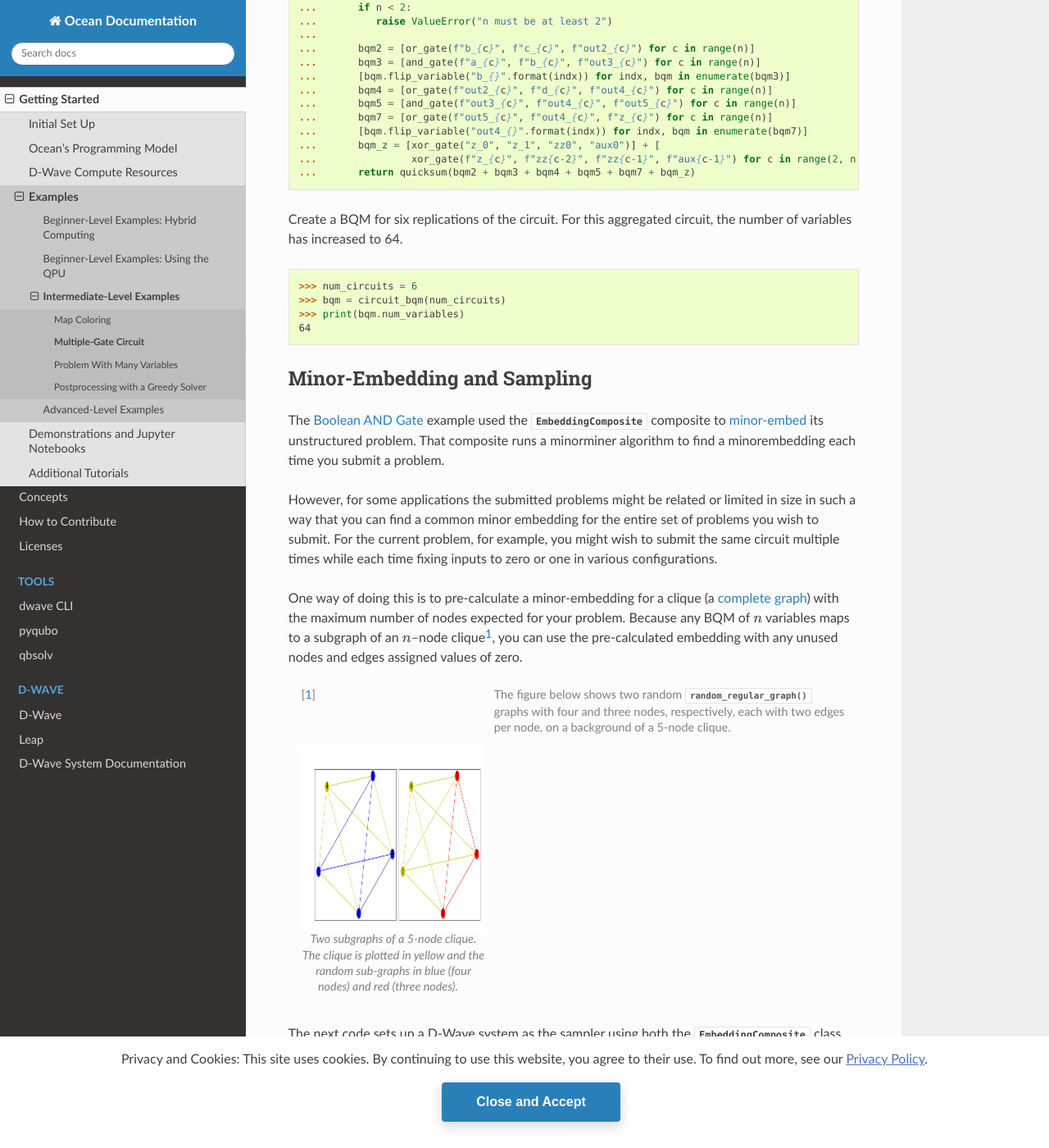
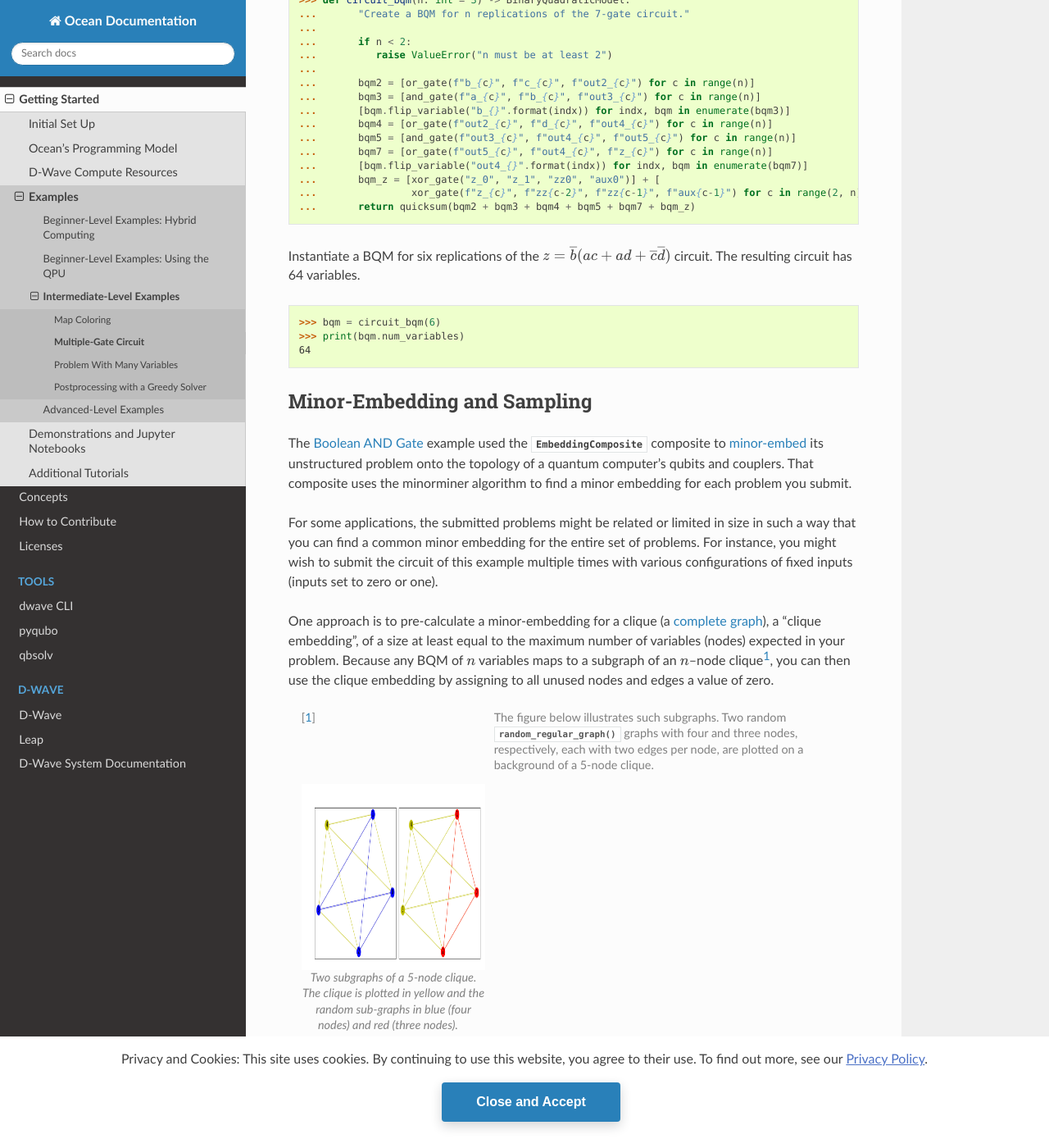
Before and after one commit to dwavesystems/dwave-ocean-sdk, a Sphinx documentation site: the page built from docs/examples/multi_gate.rst, in a window 1280 px wide and 1400 px high, scrolled down 3023 px. Shown: the whole window at 82% size. Built offline with Sphinx 7.4.7 and the Read the Docs theme 2.0.0, drawn with Linux system fonts in a browser that asks for light colours; pages that are not in the unit, such as notebooks, are missing from menus; the version number could not be read and is left out; some of the changed text lies outside the part shown.

Commit message:
Edit up to embedding time

```diff
--- a/docs/examples/multi_gate.rst
+++ b/docs/examples/multi_gate.rst
@@ -6,7 +6,8 @@ Multiple-Gate Circuit
 
 This example solves a logic-circuit problem on a D-Wave quantum computer. It
 expands on the discussion in the :ref:`and` example about the effect of
-:term:`minor-embedding` on performance.
+:term:`minor-embedding` on performance, demonstrating different approaches to
+embedding.
 
 .. raw::  latex
 
@@ -91,16 +92,17 @@ Formulating the Problem as a CSP
 
 Other examples (:ref:`not` and :ref:`and`) show how a Boolean gate is
 represented as a *constraint satisfaction problem* (:term:`CSP`) on a quantum
-computer. This example does the same for multiple gates that constitute a circuit.
+computer. This example aggregates the resulting binary quadratic models (BQM)
+to do the same for multiple gates that constitute a circuit.
 
 Small-Circuit Problem
 ---------------------
 
-The code below uses common Boolean gates provided by
-:doc:`dimod </docs_dimod/sdk_index>` BQM generators, represents the NOT
-operation by flipping the relevant variable, and sums the BQMs. The resulting
-aggregate BQM has its lowest value for variable assignments that satisfy all the
-constraints representing the circuit's Boolean gates.
+The code below represents standard Boolean gates with BQMs provided by
+:doc:`dimod </docs_dimod/sdk_index>` BQM generators, represents the Boolean NOT
+operation by inverting the coefficients of the relevant variables, and sums the
+gate-level BQMs. The resulting aggregate BQM has its lowest value for variable
+assignments that satisfy all the constraints representing the circuit's Boolean gates.
 
 >>> from dimod.generators import and_gate, or_gate
 ...
@@ -116,10 +118,12 @@ constraints representing the circuit's Boolean gates.
 >>> print(bqm.num_variables)
 9
 
-This circuit is small enough to solve by brute force. The following code prints
-solutions in which the circuit's output, :math:`z` is true.
+This circuit is small enough to solve with a brute-force algorithm such as that
+used by the :class:`~dimod.reference.samplers.ExactSolver` class. The following
+code prints solutions in which the circuit's output, :math:`z`, is 1 (True).
 
 >>> from dimod import ExactSolver
+...
 >>> solutions = ExactSolver().sample(bqm).lowest()
 >>> z = []
 >>> out_fields = [key for key in list(next(solutions.data(['sample'])))[0].keys() if 'out' in key]
@@ -136,7 +140,7 @@ solutions in which the circuit's output, :math:`z` is true.
 {'a': 1, 'b': 0, 'c': 0, 'd': 0, 'z': 1}
 {'a': 0, 'b': 0, 'c': 0, 'd': 0, 'z': 1}
 
-However, such brute-force methods are not effective for much larger problems.
+Brute-force algorithms are not effective for large problems.
 
 Large-Circuit Problem
 ---------------------
@@ -152,9 +156,9 @@ outputs connected through a series of XOR gates.
 
    Multiple replications of the 7-gates circuit (:math:`z = \overline{b} (ac + ad + \overline{c}\overline{d})`) connected by XOR gates.
 
-The :code:`circuit_bqm` function replicates the BQM of the 7-gates circuit above
-for a specified number of circuits, connecting the outputs through a cascade of
-XOR gates.
+The :code:`circuit_bqm` function defined below replicates, for a specified number
+of circuits, the BQM developed for the 7-gates circuit and connects the outputs
+through a cascade of XOR gates.
 
 >>> from dimod import BinaryQuadraticModel, quicksum
 >>> from dimod.generators import and_gate, or_gate, xor_gate
@@ -176,11 +180,11 @@ XOR gates.
 ...                xor_gate(f"z_{c}", f"zz{c-2}", f"zz{c-1}", f"aux{c-1}") for c in range(2, n)]
 ...       return quicksum(bqm2 + bqm3 + bqm4 + bqm5 + bqm7 + bqm_z)
 
-Create a BQM for six replications of the circuit. For this aggregated circuit,
-the number of variables has increased to 64.
+Instantiate a BQM for six replications of the
+:math:`z = \overline{b} (ac + ad + \overline{c}\overline{d})` circuit. The
+resulting circuit has 64 variables.
 
->>> num_circuits = 6
->>> bqm = circuit_bqm(num_circuits)
+>>> bqm = circuit_bqm(6)
 >>> print(bqm.num_variables)
 64
 
@@ -188,27 +192,29 @@ Minor-Embedding and Sampling
 ============================
 
 The :ref:`and` example used the :class:`~dwave.system.composites.EmbeddingComposite`
-composite to :term:`minor-embed` its unstructured problem. That composite runs
-a :ref:`minorminer algorithm <sdk_index_minorminer>` to find a minorembedding
-each time you submit a problem.
+composite to :term:`minor-embed` its unstructured problem onto the topology of
+a quantum computer's qubits and couplers. That composite uses the
+:ref:`minorminer algorithm <sdk_index_minorminer>` to find a minor embedding
+for each problem you submit.
 
-However, for some applications the submitted problems might be related or limited
+For some applications, the submitted problems might be related or limited
 in size in such a way that you can find a common minor embedding for the entire
-set of problems you wish to submit. For the current problem, for example, you
-might wish to submit the same circuit multiple times while each time fixing
-inputs to zero or one in various configurations.
+set of problems. For instance, you might wish to submit the circuit of this
+example multiple times with various configurations of fixed inputs (inputs set to
+zero or one).
 
-One way of doing this is to pre-calculate a minor-embedding for a clique
-(a :term:`complete graph`) with the maximum number of nodes expected for your
-problem. Because any BQM of :math:`n` variables maps to a subgraph of an
-:math:`n`--node clique\ [#]_, you can use the pre-calculated embedding with any unused
-nodes and edges assigned values of zero.
+One approach is to pre-calculate a minor-embedding for a clique
+(a :term:`complete graph`), a "clique embedding", of a size at least equal to the
+maximum number of variables (nodes) expected in your problem. Because any BQM of
+:math:`n` variables maps to a subgraph of an :math:`n`--node clique\ [#]_, you
+can then use the clique embedding by assigning to all unused nodes and edges a
+value of zero.
 
 .. [#]
-  The figure below shows two random
+  The figure below illustrates such subgraphs. Two random
   :func:`~networkx.generators.random_graphs.random_regular_graph` graphs with four
-  and three nodes, respectively, each with two edges per node, on a background of
-  a 5-node clique.
+  and three nodes, respectively, each with two edges per node, are plotted on a
+  background of a 5-node clique.
 
   .. figure:: ../_images/subgraphs_clique5.png
      :name: MultiGateCircuit_SubgraphsClique5
@@ -220,9 +226,10 @@ nodes and edges assigned values of zero.
      random sub-graphs in blue (four nodes) and red (three nodes).
 
 
-The next code sets up a D-Wave system as the sampler using both the
-:class:`~dwave.system.composites.EmbeddingComposite` class and the
-:class:`~dwave.system.samplers.DWaveCliqueSampler` class.
+Configure a quantum computer as a sampler using both the
+:class:`~dwave.system.composites.EmbeddingComposite` class, for standard embedding,
+and the :class:`~dwave.system.samplers.DWaveCliqueSampler` class, for clique
+embedding.
 
 .. include:: min_vertex.rst
    :start-after: default-config-start-marker
@@ -354,32 +361,19 @@ Performance Comparison: Solution Quality
 ----------------------------------------
 
 The :class:`~dwave.system.composites.EmbeddingComposite` class attempts to find
-a good for the problem rather than for a clique of the same number of nodes: this
-typically results in an embedding with shorter chains.
+a good embedding for any given problem while the
+:class:`~dwave.system.samplers.DWaveCliqueSampler` reuses a clique embedding
+found once. Typically the former results in an embedding with shorter chains than
+the latter, with the difference in length increasing for larger problems.
 
-Compare the number of ground states (solutions for which the value of the BQM
-is zero, meaning no constraint is violated) found by the quantum computer when
-minor-embedding each of a sequence of problems of increasing size versus using a
-clique embedding.
+The table below compares the ratio of ground states (solutions for which the value
+of the BQM is zero, meaning no constraint is violated) to total samples returned
+from the quantum computer when minor-embedding a sequence of problems of increasing
+size with the two methods (standard embedding versus clique embedding).
 
-The code below can take minutes to run. Uncommenting the print statements
-lets you view the execution's progress.
-
->>> samplers = {"sampler1": sampler1, "sampler2": sampler2}
->>> samplesets = {key: [] for key in samplers.keys()}
->>> for num_circuits in range(2, 11):
-...    bqm = circuit_bqm(num_circuits)
-...    for name, sampler in samplers.items():
-...       # print("Submitting problem of {} circuits to sampler {}".format(num_circuits, name))
-...       sampleset = sampler.sample(bqm, num_reads=5000)
-...       if sampleset.first.energy > 0:
-...          samplesets[name].append(0)
-...       else:
-...          samplesets[name].append(sum(sampleset.lowest().record.num_occurrences))
-
-The table below shows results for one execution with problems that replicate the
+The results are for one code\ [#]_ execution on problems that replicate the
 :math:`z = \overline{b} (ac + ad + \overline{c}\overline{d})` circuit between two
-to ten times. For ten replication, a clique embedding of over 100 nodes is required.
+to ten times.
 
 .. list-table:: Minor-Embedding: Ground-State Ratio Across Samplers
    :widths: 10 10 10
@@ -416,6 +410,23 @@ to ten times. For ten replication, a clique embedding of over 100 nodes is requi
      - 7.2
      - 0.3
 
+.. [#]
+
+  The code below can take minutes to run. Uncommenting the print statements
+  lets you view the execution's progress.
+
+  >>> samplers = {"sampler1": sampler1, "sampler2": sampler2}
+  >>> samplesets = {key: [] for key in samplers.keys()}
+  >>> for num_circuits in range(2, 11):
+  ...    bqm = circuit_bqm(num_circuits)
+  ...    for name, sampler in samplers.items():
+  ...       # print("Submitting problem of {} circuits to sampler {}".format(num_circuits, name))
+  ...       sampleset = sampler.sample(bqm, num_reads=5000)
+  ...       if sampleset.first.energy > 0:
+  ...          samplesets[name].append(0)
+  ...       else:
+  ...          samplesets[name].append(sum(sampleset.lowest().record.num_occurrences))
+
 Ocean's :doc:`problem-inspector </docs_inspector/sdk_index>` can help you to
 understand such differences in solution quality. The code below visualizes
 the sample set returned from a quantum computer in your browser.
@@ -446,7 +457,8 @@ Short chains of a few qubits generally enable good quality solutions: for a
 circuit made of two replications the ratio of ground states is simialr for both
 methods of embedding used above.
 
-The next figure shows that for the BQM representing ten replications of the
+The next figure shows that for the BQM representing ten replications (for ten
+replications, a clique embedding of over 100 nodes is required) of the
 :math:`z = \overline{b} (ac + ad + \overline{c}\overline{d})` circuit, the clique
 embedding uses much longer chains than direct embedding of the problem:
 
```
Also changed, not shown: other parts of docs/examples/multi_gate.rst (+2 -2 lines).
